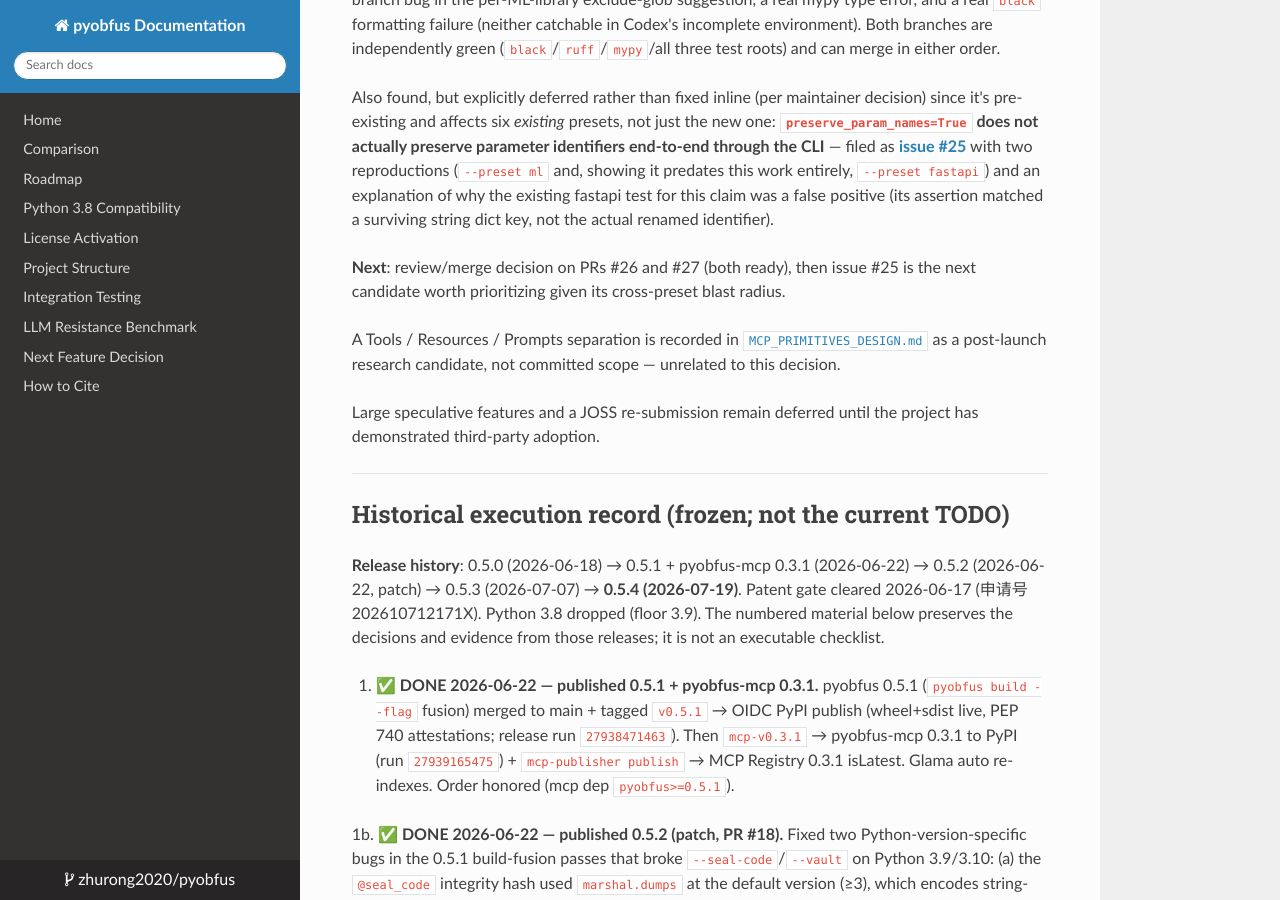
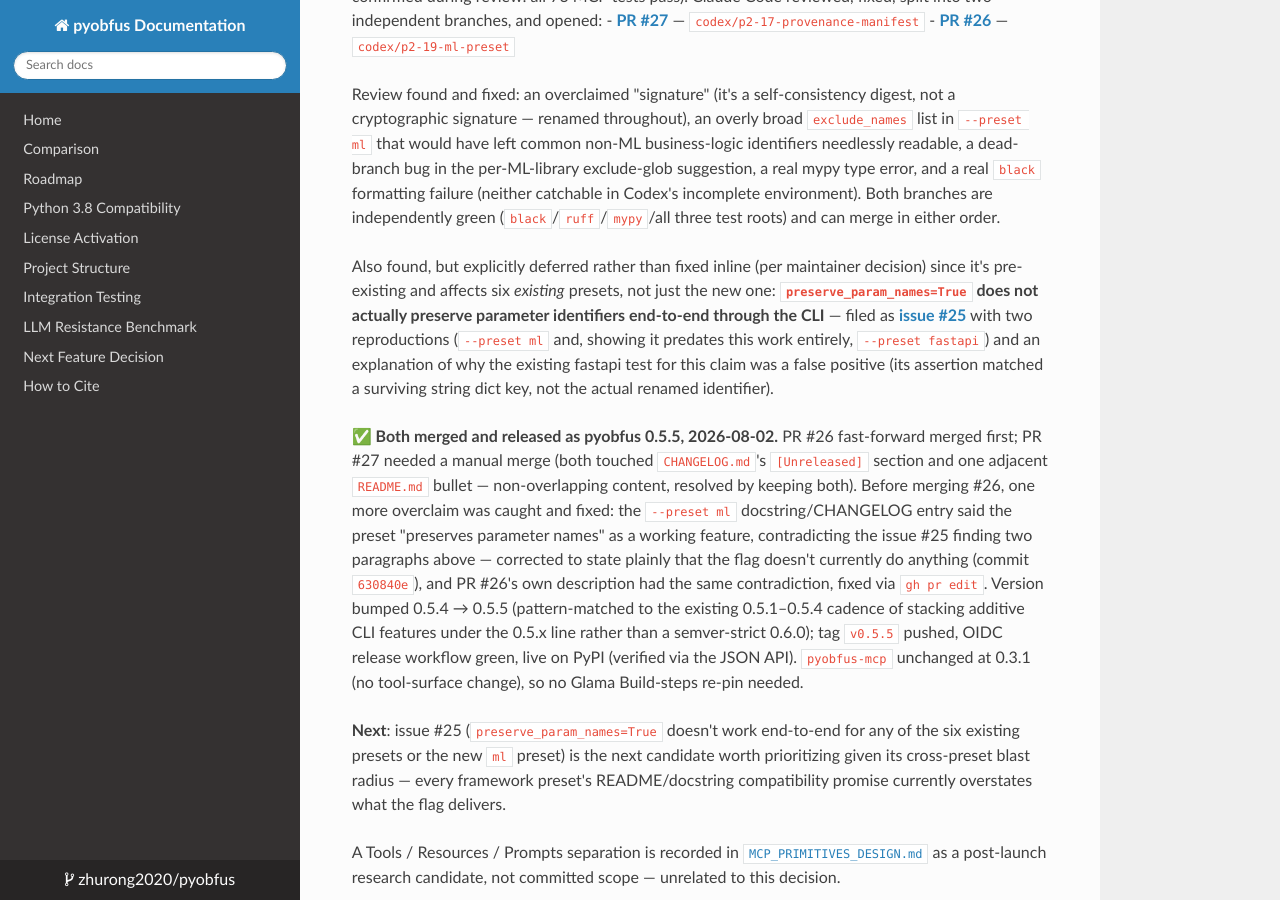
Before and after one commit to zhurong2020/pyobfus, an MkDocs documentation site: the page built from docs/POST_V0.4_TODO.md, in a window 1280 px wide and 900 px high, scrolled down 5436 px. Built offline with MkDocs 1.6.1, drawn with Linux system fonts in a browser that asks for light colours; nearby versions of some CDN libraries; some of the changed text lies outside the part shown.

Commit message:
docs: sync cold-start state to 0.5.5 released, issue #25 next
CLAUDE.md and POST_V0.4_TODO.md still described PRs #26/#27 as open and
pending a merge decision. Both merged and shipped as pyobfus 0.5.5 in the
previous commit; update the cold-start pointers so the next session isn't
misled into re-doing already-finished work, and point forward to issue
#25 as the next priority.

Co-Authored-By: Claude Sonnet 5 <noreply@anthropic.com>

```diff
--- a/docs/POST_V0.4_TODO.md
+++ b/docs/POST_V0.4_TODO.md
@@ -23,8 +23,12 @@
 > two model families (Codex + Claude), clean cross-model C4 data point,
 > decision made that a third model family isn't needed. Reviewed writeup:
 > `docs/LLM_RESISTANCE_PILOT_RESULTS_2026-08-01.md`. See item 4 below.
-> **Next open decision: item 6, feature selection** — the launch-feedback
-> poll gate needs revisiting since real engagement came back thin.
+> **P2-17 + P2-19 merged and released as pyobfus 0.5.5, 2026-08-02** — PRs
+> #26/#27 both reviewed, merged, live on PyPI. See item 6 below.
+> **Next open decision: issue #25** (`preserve_param_names=True` doesn't
+> preserve parameter identifiers end-to-end for any framework preset) —
+> flagged during the P2-19 review, cross-preset blast radius, not yet
+> scheduled.
 
 ## Current prioritized TODO (2026-08-01)
 
@@ -126,10 +130,11 @@
    source files) report zero errors; mypy stays on the 1.20 line while Python
    3.9 is supported. PR #23 passed the full remote CI matrix, merged, and
    closed issue #22.
-4. **⭐ CURRENT TOP PRIORITY (decided 2026-08-01) — P2-18 benchmark-first
-   evidence.** The launch wave is complete and now passive-monitoring only
-   (see item 2); this is where active work concentrates until a *credible
-   public* result ships, then the next feature (item 6).
+4. ✅ **P2-18 benchmark-first evidence — closed out 2026-08-01, fed item 6.**
+   The launch wave is complete and now passive-monitoring only (see item 2);
+   this was the active-work item until a *credible public* result shipped,
+   which then unblocked feature selection (item 6, now also done — current
+   priority is issue #25, see the handoff note above).
 
    Unblocked; first real pilot run 2026-08-01. The Codex weekly allowance
    reset on schedule (2026-07-29
@@ -293,9 +298,27 @@
    fastapi test for this claim was a false positive (its assertion matched a
    surviving string dict key, not the actual renamed identifier).
 
-   **Next**: review/merge decision on PRs #26 and #27 (both ready), then
-   issue #25 is the next candidate worth prioritizing given its
-   cross-preset blast radius.
+   **✅ Both merged and released as pyobfus 0.5.5, 2026-08-02.** PR #26
+   fast-forward merged first; PR #27 needed a manual merge (both touched
+   `CHANGELOG.md`'s `[Unreleased]` section and one adjacent `README.md`
+   bullet — non-overlapping content, resolved by keeping both). Before
+   merging #26, one more overclaim was caught and fixed: the `--preset ml`
+   docstring/CHANGELOG entry said the preset "preserves parameter names" as
+   a working feature, contradicting the issue #25 finding two paragraphs
+   above — corrected to state plainly that the flag doesn't currently do
+   anything (commit `630840e`), and PR #26's own description had the same
+   contradiction, fixed via `gh pr edit`. Version bumped 0.5.4 → 0.5.5
+   (pattern-matched to the existing 0.5.1–0.5.4 cadence of stacking
+   additive CLI features under the 0.5.x line rather than a semver-strict
+   0.6.0); tag `v0.5.5` pushed, OIDC release workflow green, live on PyPI
+   (verified via the JSON API). `pyobfus-mcp` unchanged at 0.3.1 (no
+   tool-surface change), so no Glama Build-steps re-pin needed.
+
+   **Next**: issue #25 (`preserve_param_names=True` doesn't work end-to-end
+   for any of the six existing presets or the new `ml` preset) is the next
+   candidate worth prioritizing given its cross-preset blast radius — every
+   framework preset's README/docstring compatibility promise currently
+   overstates what the flag delivers.
 
    A Tools / Resources / Prompts separation is recorded in
    [`MCP_PRIMITIVES_DESIGN.md`](MCP_PRIMITIVES_DESIGN.md) as a post-launch
```
Also changed, not shown: CLAUDE.md (+8 -11 lines).
